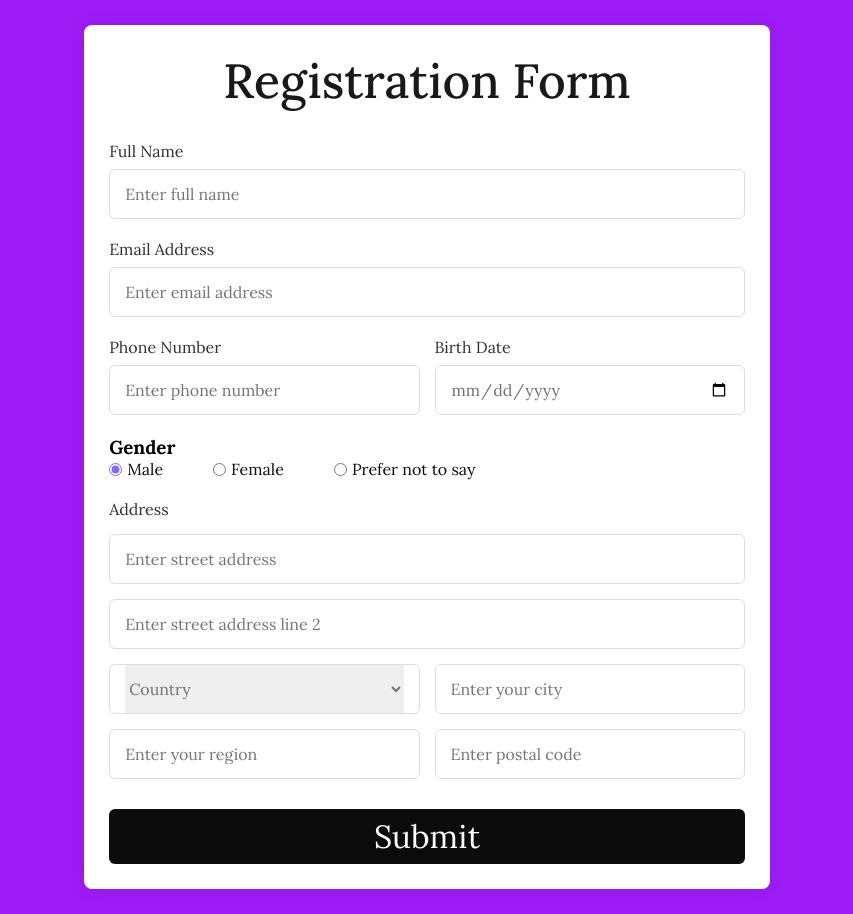
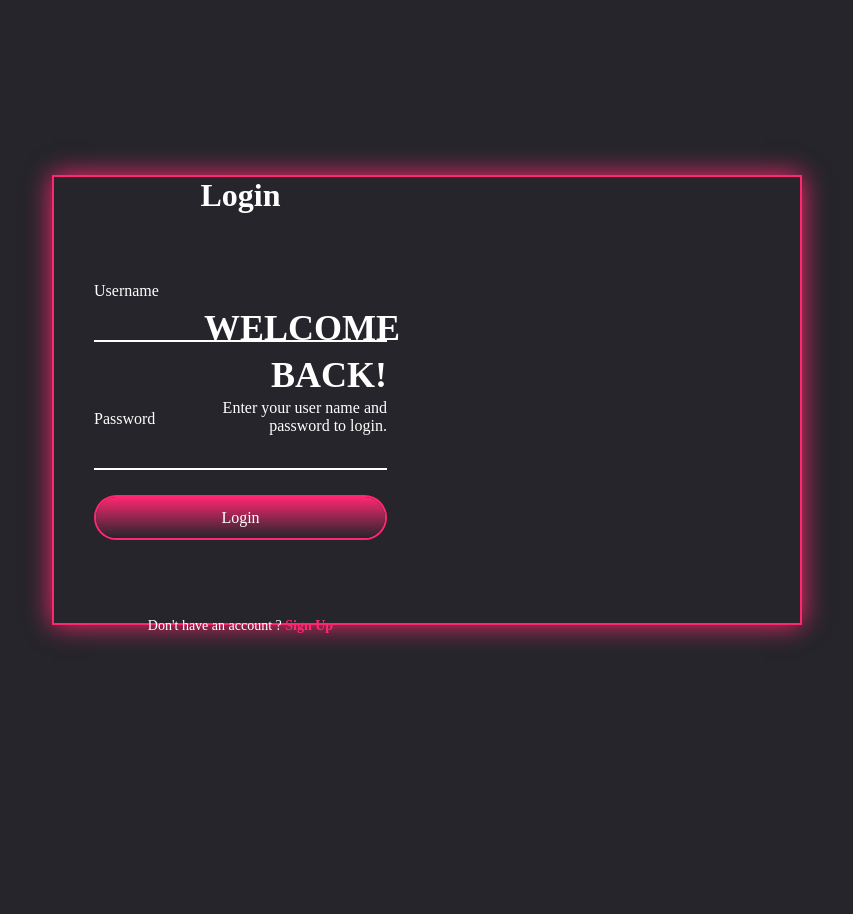
Before and after one commit to Prabhsimran04/Event-management-system, a Django app: page /register in a window 1280 px wide. Shown: the whole page, without its empty margins (213-1066 px from the left). After the commit the page ends 645 px from the top, so only its background shows below. Run offline with Django 5.2, Linux system fonts and the light colour scheme.

Commit message:
loginpage problem commit

```diff
--- a/event_management/attendee/static/attendee/register.css
+++ b/event_management/attendee/static/attendee/register.css
@@ -1,125 +1,161 @@
 /* Google Fonts - Poppins */
 @import url('https://fonts.googleapis.com/css2?family=Lora:ital,wght@0,400..700;1,400..700&display=swap');
-
 *{
     margin: 0;
     padding: 0;
     box-sizing: border-box;
-    font-family: "Lora", serif;
+    font-family: "poppins";
+    color: #fff;
 }
 body{
+    display: flex;
+    justify-content: center;
+    align-items: center;
     min-height: 100vh;
-    display: flex;
-    align-items: center;
-    justify-content: center;
-    padding: 25px;
-    background: rgba(147, 0, 245, 0.89);
+    background: #25252b;
 }
 .container{
     position: relative;
-    max-width: 700px;
-    background: #fff;
-    padding: 25px;
-    border-radius: 8px;
-    box-shadow: 0 0 15px rgba(0, 0, 0, 0.1);
+    width: 750px;
+    height: 450px;
+    border: 2px solid #ff2770;
+    box-shadow: 0 0 25px #ff2770;
+    display: flex;
+    justify-content: center;
+    flex-direction: column;
+    align-items: space-around;
 }
-.container header{
-    font-size: 3rem;
-    color: #06050aec;
-    font-weight: 500;
+.container .form-box{
+    position: absolute;
+    top: 0;
+    width: 50%;
+    height: 100%;
+    display: flex;
+    justify-content: start;
+    flex-direction: column;
+}
+.login{
+    left: 0;
+    padding: 0 40px;
+}
+.form-box h2{
+    font-size: 32px;
     text-align: center;
 }
-.container .form{
-    margin-top: 30px;
+.form-box .input-box{
+    position: relative;
+    width: 100%;
+    height: 50%;
+    margin-top: 25px;
 }
-.form .input-box{
+.input-box input{
     width: 100%;
-    margin-top: 20px;
+    height: 100%;
+    background: transparent;
+    border: none;
+    outline: none;
+    font-size: 16px;
+    color: #fff;
+    font-weight: 600;
+    border-bottom: 2px solid #fff;
+    padding-right: 40px;
+    transition: .5s;
 }
-.input-box label{
-    color: #030303d0;
-}
-.form :where(.input-box input, .select-box) {
-    position: relative;
-    height: 50px;
-    width: 100%;
-    outline: none;
-    font-size: 1rem;
-    color: #707070;
-    margin-top: 8px;
-    border: 1px solid #ddd;
-    border-radius: 6px;
-    padding: 0 15px;
-}
-.input-box input:focus{
-    box-shadow: 0 1px 0 rgba(0, 0, 0, 0.1);
-}
-.form .column{
-    display: flex;
-    column-gap: 15px;
-}
-.form .gender-box{
-    margin-top: 20px;
-}
-.gende-box h3{
-    color: #5e96e9;
-    font-size: 1rem;
-    font-weight: 400;
-    margin-bottom: 8px;
-}
-.form :where(.gender-option, .gender) {
-    display: flex;
-    align-items: center;
-    column-gap: 50px;
-    flex-wrap: wrap;
-}
-.form .gender {
-    column-gap: 5px;
-    cursor: pointer;
-}
-.gender input{
-    accent-color: rgb(130, 106, 251);
-}
-.form :where(.gender input, .gender label){
-     cursor: pointer;
-}
-.gender label{
-    color: #0f0d0d;
-}
-.address :where(input, .select-box){
-    margin-top: 15px;
-}
-.select-box select{
-    height: 100%;
-    width: 100%;
-    outline: none;
-    border: none;
-    color: #707070;
-    font-size: 1rem;
-}
-.form button{
-    height: 55px;
-    width: 100%;
-    color: #fff;
-    font-size: 2rem;
-    border: none;
-    margin-top: 30px;
-    cursor: pointer;
-    border-radius: 6px;
-    font-weight: 400;
-    transition: all 0.2s ease;
-    background-color: rgb(12, 11, 12);
-}
-.form button:hover{
-    background-color: rgb(88, 56, 250);
+.input-box input:focus,
+.input-box input:valid{
+    border-bottom: 2px solid #ff2770;
 }
 
-/*Responsive*/
-@media screen and (max-width: 500px){
-    .form .column{
-        flex-wrap: wrap;
-    }
-    .form :where(.gender-option, .gender) {
-        row-gap: 15px;
-    }
+.input-box label{
+    position: absolute;
+    top: 50%;
+    left: 0;
+    transform: translateY(-50%);
+    font-size: 16px;
+    color: #fff;
+    transition: .5s;
 }
+.input-box input:focus ~ label,
+.input-box input:valid ~ label{
+    top: -5px;
+    color: #ff2770;
+}
+.input-box i{
+    position: absolute;
+    top: 50%;
+    right: 0;
+    font-size: 18px;
+    transform: translateY(-50%);
+    transition: .5s;
+}
+.input-box input:focus ~ i,
+.input-box input:valid ~ i{
+    color: #ff2770;
+}
+.btn{
+    position: relative;
+    width: 100%;
+    height: 45px;
+    background: transparent;
+    border-radius: 40px;
+    cursor: pointer;
+    font-size: 16px;
+    font-weight: 500;
+    border: 2px solid #ff2770;
+    overflow: hidden;
+    z-index: 1;
+}
+.btn::before{
+    content: "";
+    position: absolute;
+    height: 300%;
+    width: 100%;
+    background: linear-gradient(#25252b, #ff2770, #25252b, #ff2770);
+    top: -100%;
+    left: 0;
+    z-index: -1;
+    transition: .5s;
+}
+.btn:hover:before{
+    top: 0;
+}
+.regi-link{
+    font-size: 14px;
+    text-align: center;
+    margin: 20px 0 10px;
+}
+.regi-link a{
+    text-decoration: none;
+    color: #ff2770;
+    font-weight: 600;
+}
+.regi-link a:hover{
+    text-decoration: underline;
+}
+.info-content{
+    position: absolute;
+    top: 0;
+    height: 100%;
+    width: 50%;
+    display: flex;
+    justify-content: center;
+    flex-direction: column;
+}
+.info-content.login{
+    right: 0;
+    text-align: right;
+    padding: 0 40px 60px 150px;
+}
+.info-content h2{
+    text-transform: uppercase;
+    font-size: 36px;
+    line-height: 1.3;
+}
+.info-content p{
+    font-size: 16px;
+}
+.container .curved-shape{
+    position: absolute;
+    right: 0;
+    top: -5px;
+}
--- a/event_management/attendee/templates/register.html
+++ b/event_management/attendee/templates/register.html
@@ -6,85 +6,39 @@
     <meta name="viewport" content="width=device-width, initial-scale=1.0">
     <title>Registration</title>
     <link rel="stylesheet" href="{% static 'attendee\register.css' %}">
+    <link rel="stylesheet" href="https://cdnjs.cloudflare.com/ajax/libs/font-awesome/6.7.2/css/all.min.css" integrity="sha512-Evv84Mr4kqVGRNSgIGL/F/aIDqQb7xQ2vcrdIwxfjThSH8CSR7PBEakCr51Ck+w+/U6swU2Im1vVX0SVk9ABhg==" crossorigin="anonymous" referrerpolicy="no-referrer" />
 </head>
 <body>
-    <section class="container">
-        <header>Registration Form</header>
-        <form action="#" class="form">
-            <div class="input-box">
-                <label>Full Name</label>
-                <input type="text" placeholder="Enter full name" required/>
-            </div>
+    <!-- MAKE A LOGIN FORM -->
+     <div class="container">
+        <div class="curved-shape"></div>
+        <div class="form-box login">
+            <h2>Login</h2>
+            <form action="#">
+                <div class="input-box">
+                    <input type="text" required>
+                    <label for=""> Username</label>
 
-            <div class="input-box">
-                <label>Email Address</label>
-                <input type="text" placeholder="Enter email address" required/>
-            </div>
-
-            <div class="column">
-                <div class="input-box">
-                    <label>Phone Number</label>
-                    <input type="number" placeholder="Enter phone number" required/>
                 </div>
 
                 <div class="input-box">
-                    <label>Birth Date</label>
-                    <input type="date" placeholder="Enter birth date" required/>
+                    <input type="text" required>
+                    <label for="">Password</label>
+
                 </div>
-            </div>
-            <div class="gender-box">
-                <h3>Gender</h3>
-                <div class="gender-option">
-                    <div class="gender">
-                        <input type="radio" id="check-male" name="gender"checked/>
-                        <label for="check-male">Male</label>
-                    </div>
-
-                    <div class="gender">
-                        <input type="radio" id="check-female" name="gender"/>
-                        <label for="check-female">Female</label>
-                    </div>
-
-                    <div class="gender">
-                        <input type="radio" id="check-other" name="gender"/>
-                        <label for="check-other">Prefer not to say</label>
-                    </div>
+                <div class="input-box">
+                    <button class="btn" type="submit">Login</button>
                 </div>
-            </div>
-
-            <div class="input-box address">
-                <label>Address</label>
-                <input type="text" placeholder="Enter street address" required/>
-                <input type="text" placeholder="Enter street address line 2" required/>
-                <div class="column">
-                <div class="select-box">
-                    <select>
-                        <option hidden>Country</option>
-                        <option>India</option>
-                        <option>America</option>
-                        <option>London</option>
-                        <option>Canada</option>
-                        <option>Australia</option>
-                        <option>Korea</option>
-                        <option>Japan</option>
-                        <option>Nepal</option>
-                        <option>China</option>
-                        <option>Brazil</option>
-                        <option>France</option>
-                    </select>
+                <div class="regi-link">
+                    <p>Don't have an account ? <a href="#" class="SignUpLink">Sign Up</a></p>
                 </div>
-                <input type="text" placeholder="Enter your city" required/>
-                </div>
-
-                <div class="column">
-                    <input type="text" placeholder="Enter your region" required/>
-                    <input type="number" placeholder="Enter postal code" required/>
-                </div>
-            </div>
-            <button>Submit</button>
-        </form>
-    </section>
-
+            </form>
+        </div>
+        <div class="info-content login">
+            <h2>WELCOME BACK!</h2>
+            <p>Enter your user name and password to login.</p>
+        </div>
+     </div>
 <script src="{% static 'attendee\register.js' %}"></script>
 
 </body>
```
Also changed, not shown: event_management/attendee/static/attendee/event.css (+21 -3 lines), event_management/attendee/templates/event.html (+14 -20 lines), event_management/db.sqlite3.
